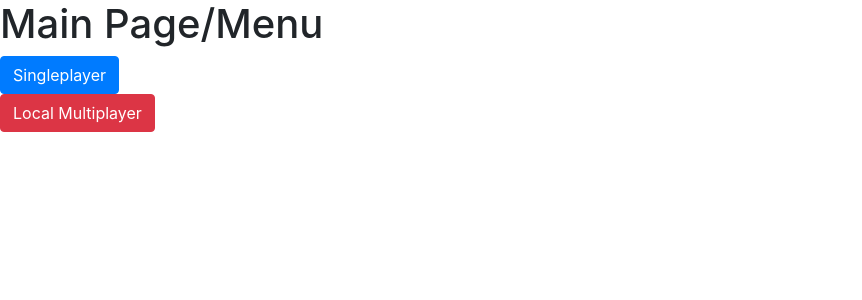
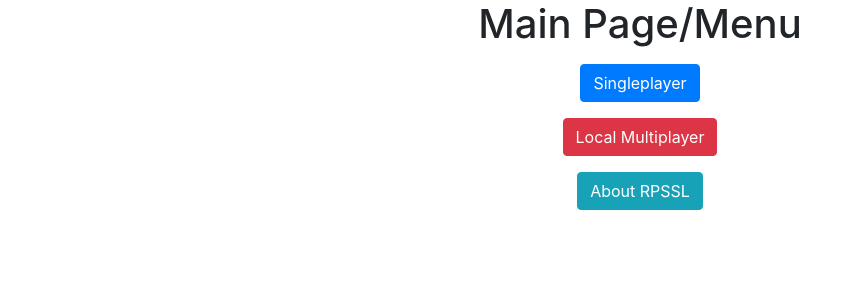
Before and after one commit to mlucas94/unq-ui-lucas-moron-trabajo-final, a React (Create React App) app in the folder integrador-ui/: page / in a window 1280 px wide. Shown: the top 300 px of the page, without its empty margins (0-862 px from the left). Built offline with nearby package versions, Linux system fonts and the light colour scheme.

Commit message:
Navbar en game, gameStatus, cambios en main

```diff
--- a/integrador-ui/src/components/Game.jsx
+++ b/integrador-ui/src/components/Game.jsx
@@ -1,23 +1,7 @@
 import React, { useState, useEffect } from 'react'
+import { Link } from 'react-router-dom'
 
 const Game = (props) => {
-/*TODO
- Agregar componentes
-    Status oponente: define si se juega contra cpu u otro jugador
-    Barra de opciones con botones
-    Area de player: contador de victorias, ultima opcion elegida
-    Area de CPU/otro player: idem a player
-    Area con numero de partidas jugadas
-    Boton de reiniciar contadores
-    boton volver a menu
-    popup/alerta que simule espera; puede servir como 'cortina' para vs local
-    popup/alerta que muestre quien gano y pregunte si se quiere continuar jugando
- */
-
- //TODO 1/12 Agregar un hook sesion que sirva para diferenciar si se esta jugando o se termino
- //Alt: Bloquear botones cuando el jugador 2 hace su eleccion o ponercurrent player en null
-
-
 
 const [player1, setPlayer1] = useState({
     choice : null,
@@ -40,7 +24,7 @@ const [player1, setPlayer1] = useState({
 
   const [gameInProgress, setGameInProgress] = useState(true)
 
-  const [gameStatus, setGameStatus] = useState("Waiting for player 1")
+  const [gameStatus, setGameStatus] = useState("Waiting for Player 1")
 
   const options = ["rock", "paper", "scissors", "lizard", "Spock"];
 
@@ -69,13 +53,16 @@ const [player1, setPlayer1] = useState({
 
       if(player1.choice == player2.choice) {
           setGameData({...gameData, winner : "Draw", gamesPlayed : played + 1})
+          setGameStatus("Draw")
           return;
       } else if (value) {
         setGameData({...gameData, winner : "Player 1", gamesPlayed : played + 1})
         setPlayer1({...player1, wins : player1.wins + 1});
+        setGameStatus("You won!")
       } else {
         setGameData({...gameData, winner : "Player 2", gamesPlayed : played + 1})
         setPlayer2({...player2, wins : player2.wins + 1});
+        setGameStatus("CPU won!")
       }
   }
 
@@ -109,6 +96,7 @@ const [player1, setPlayer1] = useState({
     //Usar un switch para agregar casos de 2 jugadores
     if (vsPlayer) {
       setGameData({...gameData, currentPlayer : "player 2"})
+      setGameStatus("Waiting for Player 2")
 
     } else {
       let computerChoice = pcChoice()
@@ -132,6 +120,7 @@ const [player1, setPlayer1] = useState({
     setPlayer1({...player1, choice : null, wins: 0})
     setPlayer2({...player1, choice : null, wins: 0})
     setGameInProgress(true);
+    setGameStatus("Waiting for Player 1")
   }
 
   const playAgain = () => {
@@ -139,9 +128,15 @@ const [player1, setPlayer1] = useState({
     setPlayer1({...player1, choice : null});
     setPlayer2({...player2, choice : null});
     setGameInProgress(true);
+    setGameStatus("Waiting for Player 1")
   }
 
     return (
+      <>
+        <nav className="navbar navbar-expand-lg navbar-dark bg-dark" >
+          <Link className="navbar-brand" to="/main">Return to main menu</Link>
+        </nav>
+
         <div className="container-fluid">
           <div className="row justify-content-center align-items-end bg-info">
               <figure className="">
@@ -170,8 +165,9 @@ const [player1, setPlayer1] = useState({
                 <figcaption align="center"><b>Spock</b></figcaption>
               </figure>
           </div>
+
           <div className="row justify-content-center">
-            <div>WAITING</div>
+            <div>{gameStatus}</div>
           </div>
 
           <div> {!!gameData.winner ? gameData.winner : "Waiting" } </div>
@@ -180,8 +176,9 @@ const [player1, setPlayer1] = useState({
           <div> {!!player2.choice ? player2.choice : "Waiting p2"} </div>
           <div> {player2.wins} </div>
           <button onClick={playAgain} disabled={gameInProgress}>Continue</button>
-          <button onClick={reset} disabled={gameInProgress}>Reset</button>
+          <button onClick={reset}>Reset</button>
         </div>
+      </>
     )
 
 }
--- a/integrador-ui/src/components/Main.jsx
+++ b/integrador-ui/src/components/Main.jsx
@@ -9,11 +9,13 @@ import { Link } from 'react-router-dom';
 
 const Main = () => {
     return (
-    <div>
+    <div align="center">
         <h1>Main Page/Menu</h1>
-        <Link className="btn btn-primary" to={{pathname: `/game`, state:{vsPlayer : false}}}>Singleplayer</Link>
+        <Link className="btn btn-primary m-2" to={{pathname: `/game`, state:{vsPlayer : false}}}>Singleplayer</Link>
         <br/>
-        <Link className="btn btn-danger" to={{pathname: `/game`, state:{vsPlayer : true}}}>Local Multiplayer</Link>
+        <Link className="btn btn-danger m-2" to={{pathname: `/game`, state:{vsPlayer : true}}}>Local Multiplayer</Link>
+        <br/>
+        <a className="btn btn-info m-2" target="_blank" href="http://www.samkass.com/theories/RPSSL.html">About RPSSL</a>
     </div>
     )
 }
```
Also changed, not shown: 1 other file (tests, documents, lock files or other folders).
